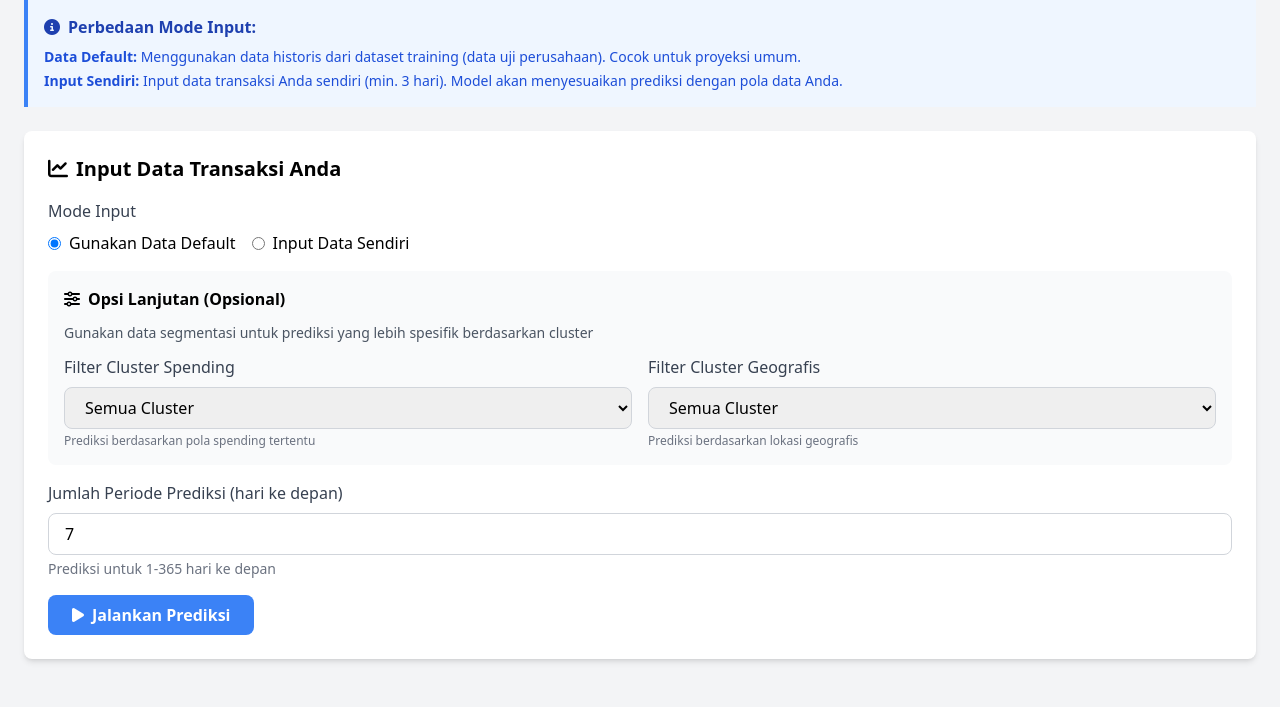
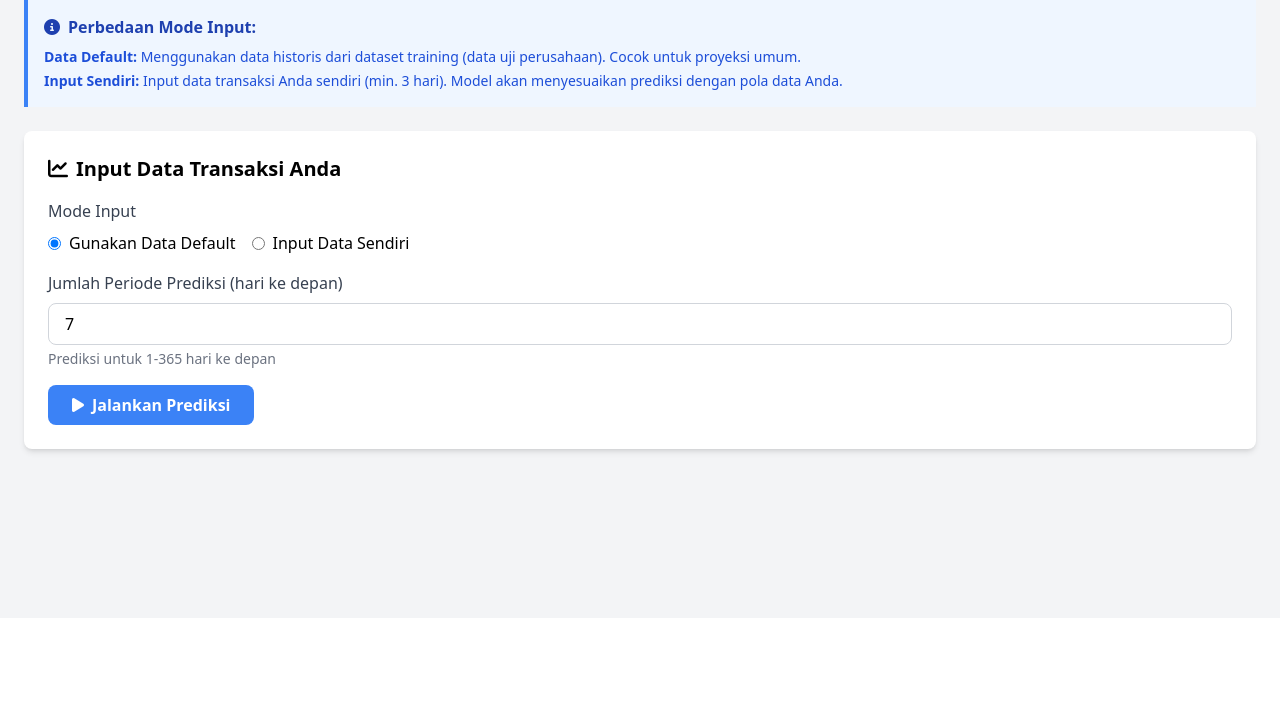
Before and after one commit to ArzeonXyl/big_data, a Flask app: template templates/prediksi.html in a window 1280 px wide. Shown: the part 182-889 px from the top of the page. After the commit the page ends 640 px from the top, so only its background shows below. Run offline with Flask 3, Linux system fonts and the light colour scheme; the template is opened without the code that fills it, so the values that code supplies are empty; parts of the project's set-up code (start-up, migrations or seed data) failed here and were passed over; some libraries are stand-ins or nearby versions.

Commit message:
komat kamit

```diff
--- a/app.py
+++ b/app.py
@@ -114,12 +114,7 @@ def home():
 
 @app.route("/prediksi")
 def prediksi():
-    # Get cluster info untuk option di form
-    cluster_info = {
-        'cluster_spend': sorted(data_segmentasi['cluster_spend'].unique().tolist()),
-        'cluster_geo': sorted(data_segmentasi['cluster_geo_dim2'].unique().tolist())
-    }
-    return render_template("prediksi.html", cluster_info=cluster_info)
+    return render_template("prediksi.html")
 
 @app.route("/prediksi/run", methods=['POST'])
 def run_prediksi():
@@ -131,8 +126,6 @@ def run_prediksi():
         data = request.json
         steps = int(data.get('steps', 7))  # Default 7 hari ke depan
         user_data = data.get('user_data', None)  # Data transaksi dari user
-        cluster_spend = data.get('cluster_spend', None)  # Filter by cluster
-        cluster_geo = data.get('cluster_geo', None)  # Filter by geo cluster
 
         # Jika user input data sendiri, gunakan itu sebagai basis
         if user_data and len(user_data) > 0:
@@ -192,59 +185,22 @@ def run_prediksi():
                 'goodness_of_fit': goodness_of_fit
             })
         else:
-            # Gunakan data default dari dataset dengan filter cluster jika ada
+            # Gunakan data default dari dataset
             import numpy as np
-
-            df_filtered = data_segmentasi.copy()
-            filter_info = []
-
-            # Apply cluster filters untuk analisis lebih spesifik
-            if cluster_spend is not None:
-                df_filtered = df_filtered[df_filtered['cluster_spend'] == int(cluster_spend)]
-                filter_info.append(f"Cluster Spend {cluster_spend}")
-
-            if cluster_geo is not None:
-                df_filtered = df_filtered[df_filtered['cluster_geo_dim2'] == int(cluster_geo)]
-                filter_info.append(f"Cluster Geo {cluster_geo}")
-
-            # Hitung daily transactions dari filtered data
-            if len(df_filtered) > 0:
-                daily_trans_filtered = df_filtered.groupby(df_filtered['trans_datetime'].dt.date).size()
-
-                # Calculate adjustment factor berdasarkan cluster pattern
-                if len(filter_info) > 0:
-                    cluster_avg = daily_trans_filtered.mean()
-                    overall_avg = daily_transactions.mean() if daily_transactions is not None else cluster_avg
-                    adjustment_factor = cluster_avg / overall_avg if overall_avg > 0 else 1
-                else:
-                    adjustment_factor = 1
-                    daily_trans_filtered = daily_transactions
-            else:
-                daily_trans_filtered = daily_transactions
-                adjustment_factor = 1
 
             # Lakukan prediksi
             forecast = model_sarimax.forecast(steps=steps)
-
-            # Apply adjustment jika ada filter
-            if adjustment_factor != 1:
-                forecast = forecast * adjustment_factor
 
             # Buat tanggal untuk hasil prediksi
             last_date = data_segmentasi['trans_datetime'].max()
             future_dates = [last_date + timedelta(days=i+1) for i in range(steps)]
 
             # Calculate error metrics on test set (last 30% of data)
-            if daily_trans_filtered is not None and len(daily_trans_filtered) > 10:
-                split_idx = int(len(daily_trans_filtered) * 0.7)
-                test_actual = daily_trans_filtered.values[split_idx:]
-                test_steps = min(len(test_actual), 30)  # Limit test steps
-
-                # Get forecast for test period
+            if daily_transactions is not None and len(daily_transactions) > 10:
+                split_idx = int(len(daily_transactions) * 0.7)
+                test_actual = daily_transactions.values[split_idx:]
+                test_steps = min(len(test_actual), 30)
                 test_forecast = model_sarimax.forecast(steps=test_steps)
-                if adjustment_factor != 1:
-                    test_forecast = test_forecast * adjustment_factor
-
                 error_metrics = calculate_error_metrics(test_actual[:test_steps], test_forecast[:test_steps])
             else:
                 error_metrics = None
@@ -264,27 +220,14 @@ def run_prediksi():
                 'hqic': float(model_sarimax.hqic) if hasattr(model_sarimax, 'hqic') else None,
             }
 
-            # Build model type description
-            if len(filter_info) > 0:
-                model_type = f"SARIMAX ({', '.join(filter_info)})"
-                adjustment_info = f"Adjusted by factor {adjustment_factor:.2f} based on cluster pattern"
-            else:
-                model_type = "SARIMAX"
-                adjustment_info = None
-
-            response = {
+            return jsonify({
                 'success': True,
                 'predictions': results,
-                'model_type': model_type,
+                'model_type': 'SARIMAX',
                 'last_actual_date': last_date.strftime('%Y-%m-%d'),
                 'error_metrics': error_metrics,
                 'goodness_of_fit': goodness_of_fit
-            }
-
-            if adjustment_info:
-                response['adjustment_info'] = adjustment_info
-
-            return jsonify(response)
+            })
 
     except Exception as e:
         import traceback
--- a/templates/prediksi.html
+++ b/templates/prediksi.html
@@ -103,57 +103,6 @@
           </div>
         </div>
 
-        <!-- Advanced Options: Cluster Filtering -->
-        <div class="mb-4 bg-gray-50 p-4 rounded-lg">
-          <h3 class="font-semibold mb-3">
-            <i class="fas fa-sliders-h mr-2"></i>Opsi Lanjutan (Opsional)
-          </h3>
-          <p class="text-sm text-gray-600 mb-3">
-            Gunakan data segmentasi untuk prediksi yang lebih spesifik
-            berdasarkan cluster
-          </p>
-
-          <div class="grid grid-cols-1 md:grid-cols-2 gap-4">
-            <div>
-              <label class="block text-gray-700 font-medium mb-2"
-                >Filter Cluster Spending</label
-              >
-              <select
-                id="clusterSpend"
-                class="w-full px-4 py-2 border border-gray-300 rounded-lg"
-              >
-                <option value="">Semua Cluster</option>
-                {% if cluster_info and cluster_info.cluster_spend %} {% for
-                cluster in cluster_info.cluster_spend %}
-                <option value="{{ cluster }}">Cluster {{ cluster }}</option>
-                {% endfor %} {% endif %}
-              </select>
-              <p class="text-xs text-gray-500 mt-1">
-                Prediksi berdasarkan pola spending tertentu
-              </p>
-            </div>
-
-            <div>
-              <label class="block text-gray-700 font-medium mb-2"
-                >Filter Cluster Geografis</label
-              >
-              <select
-                id="clusterGeo"
-                class="w-full px-4 py-2 border border-gray-300 rounded-lg"
-              >
-                <option value="">Semua Cluster</option>
-                {% if cluster_info and cluster_info.cluster_geo %} {% for
-                cluster in cluster_info.cluster_geo %}
-                <option value="{{ cluster }}">Cluster {{ cluster }}</option>
-                {% endfor %} {% endif %}
-              </select>
-              <p class="text-xs text-gray-500 mt-1">
-                Prediksi berdasarkan lokasi geografis
-              </p>
-            </div>
-          </div>
-        </div>
-
         <div class="mb-4">
           <label class="block text-gray-700 font-medium mb-2" for="steps">
             Jumlah Periode Prediksi (hari ke depan)
@@ -211,15 +160,7 @@
             Fit
           </h2>
 
-          <div class="grid grid-cols-1 md:grid-cols-2 gap-6">
-            <!-- Error Metrics -->
-            <div>
-              <h3 class="font-semibold text-gray-700 mb-3">Error Metrics</h3>
-              <div id="errorMetrics" class="space-y-2">
-                <!-- Will be populated by JS -->
-              </div>
-            </div>
-
+          <div class="grid grid-cols-1 gap-6">
             <!-- Goodness of Fit -->
             <div>
               <h3 class="font-semibold text-gray-700 mb-3">Goodness of Fit</h3>
@@ -233,20 +174,11 @@
             <p><strong>Interpretasi:</strong></p>
             <ul class="list-disc ml-5 mt-1 space-y-1">
               <li>
-                <strong>RMSE/MAE:</strong> Semakin kecil semakin baik (error
-                lebih rendah)
+                <strong>AIC/BIC/HQIC:</strong> Semakin kecil semakin baik (model
+                lebih optimal dan efisien)
               </li>
               <li>
-                <strong>MAPE:</strong> Persentase error, < 10% = sangat baik,
-                10-20% = baik, > 20% = cukup
-              </li>
-              <li>
-                <strong>R²:</strong> Semakin mendekati 1 semakin baik (model
-                menjelaskan data dengan baik)
-              </li>
-              <li>
-                <strong>AIC/BIC:</strong> Semakin kecil semakin baik (model
-                lebih optimal)
+                Model menggunakan SARIMAX untuk prediksi time series dengan performa optimal
               </li>
             </ul>
           </div>
@@ -412,8 +344,6 @@
       function runPrediksi() {
         const steps = document.getElementById("steps").value;
         const userData = getUserData();
-        const clusterSpend = document.getElementById("clusterSpend").value;
-        const clusterGeo = document.getElementById("clusterGeo").value;
 
         // Validasi jika mode custom tapi data kosong
         const mode = document.querySelector(
@@ -437,12 +367,6 @@
           user_data: userData,
         };
 
-        // Add cluster filters if selected (only for default mode)
-        if (mode === "default") {
-          if (clusterSpend) requestBody.cluster_spend = clusterSpend;
-          if (clusterGeo) requestBody.cluster_geo = clusterGeo;
-        }
-
         // Call API
         fetch("/prediksi/run", {
           method: "POST",
@@ -461,43 +385,7 @@
               return;
             }
 
-            // Update Model Performance Metrics
-            if (data.error_metrics) {
-              const metrics = data.error_metrics;
-              document.getElementById("errorMetrics").innerHTML = `
-                <div class="bg-red-50 p-3 rounded">
-                  <p class="text-sm"><strong>RMSE:</strong> ${
-                    metrics.rmse !== null ? metrics.rmse.toFixed(2) : "N/A"
-                  }</p>
-                  <p class="text-xs text-gray-600">Root Mean Squared Error</p>
-                </div>
-                <div class="bg-orange-50 p-3 rounded">
-                  <p class="text-sm"><strong>MAE:</strong> ${
-                    metrics.mae !== null ? metrics.mae.toFixed(2) : "N/A"
-                  }</p>
-                  <p class="text-xs text-gray-600">Mean Absolute Error</p>
-                </div>
-                <div class="bg-yellow-50 p-3 rounded">
-                  <p class="text-sm"><strong>MAPE:</strong> ${
-                    metrics.mape !== null
-                      ? metrics.mape.toFixed(2) + "%"
-                      : "N/A"
-                  }</p>
-                  <p class="text-xs text-gray-600">Mean Absolute Percentage Error</p>
-                </div>
-                <div class="bg-green-50 p-3 rounded">
-                  <p class="text-sm"><strong>R²:</strong> ${
-                    metrics.r2 !== null ? metrics.r2.toFixed(4) : "N/A"
-                  }</p>
-                  <p class="text-xs text-gray-600">Coefficient of Determination</p>
-                </div>
-              `;
-            } else {
-              document.getElementById("errorMetrics").innerHTML = `
-                <p class="text-gray-500 text-sm">Error metrics tidak tersedia (data testing tidak cukup)</p>
-              `;
-            }
-
+            // Update Model Performance Metrics (only Goodness of Fit)
             if (data.goodness_of_fit) {
               const gof = data.goodness_of_fit;
               document.getElementById("goodnessOfFit").innerHTML = `
```
